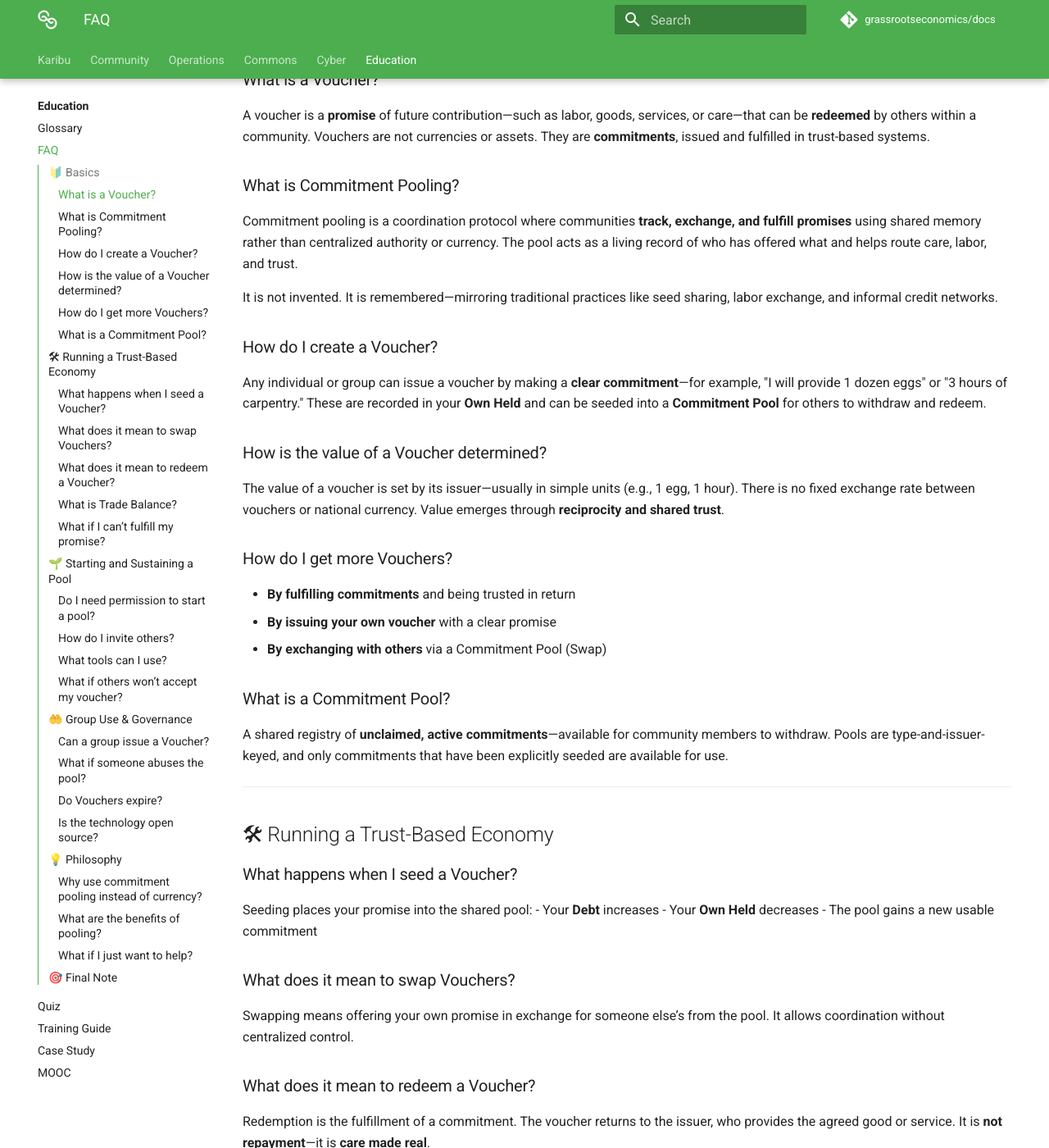
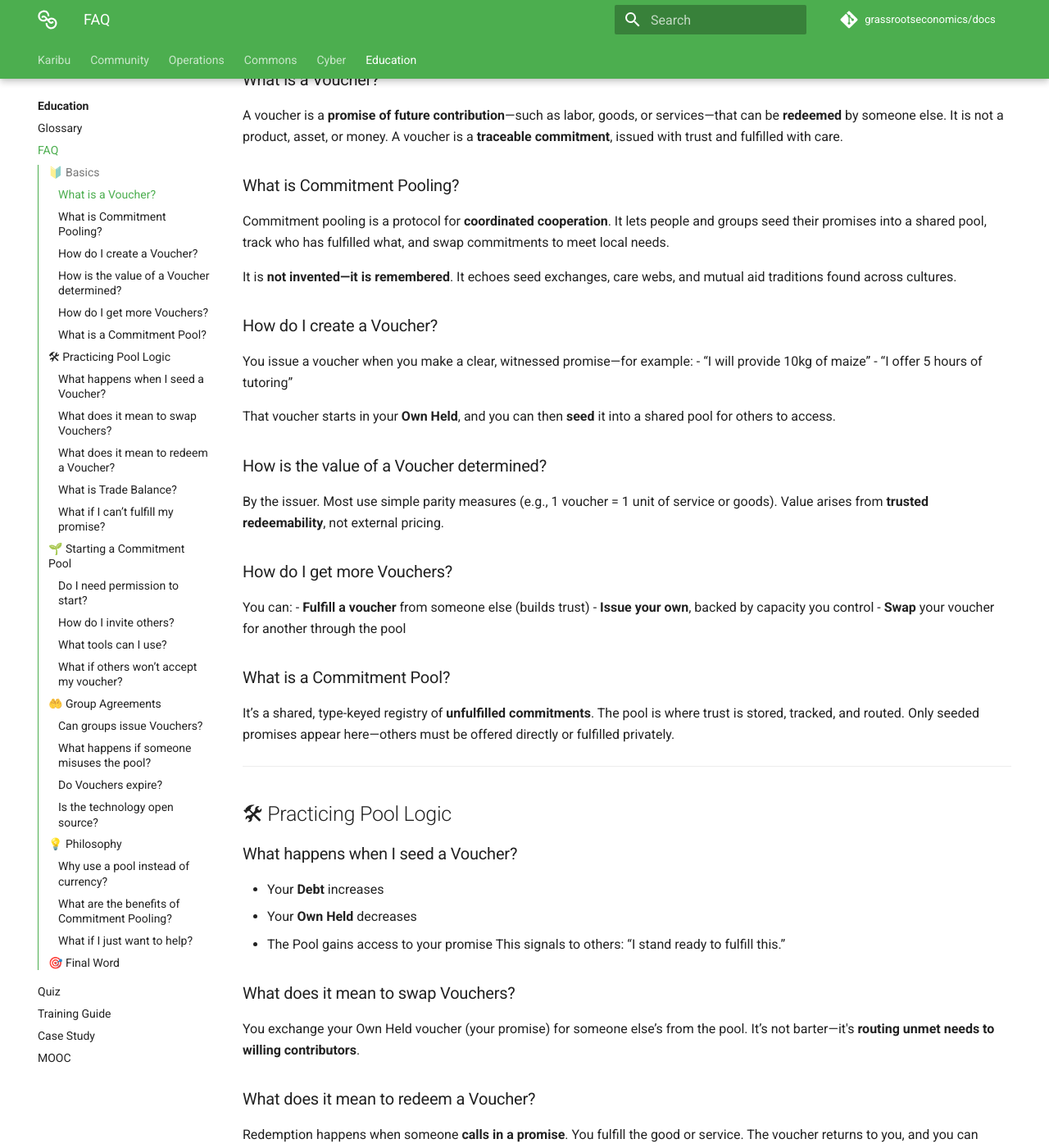
Before and after one commit to grassrootseconomics/docs.grassecon.org, an MkDocs documentation site: the page built from docs/edu/faq.md, in a window 1280 px wide and 1400 px high, scrolled down 288 px. Shown: the whole window at 82% size. Built offline with MkDocs 1.6.1 and Material for MkDocs 9.7.7, drawn with Linux system fonts in a browser that asks for light colours; comment, search, counter and statistics services are not loaded; some of the changed text lies outside the part shown.

Commit message:
Update faq.md

```diff
--- a/docs/edu/faq.md
+++ b/docs/edu/faq.md
@@ -7,114 +7,144 @@ This FAQ supports the [Training Guide](/training/) and [Glossary](/glossary/).
 ## 🔰 Basics
 
 ### What is a Voucher?
-A voucher is a **promise** of future contribution—such as labor, goods, services, or care—that can be **redeemed** by others within a community. Vouchers are not currencies or assets. They are **commitments**, issued and fulfilled in trust-based systems.
+A voucher is a **promise of future contribution**—such as labor, goods, or services—that can be **redeemed** by someone else. It is not a product, asset, or money. A voucher is a **traceable commitment**, issued with trust and fulfilled with care.
 
 ### What is Commitment Pooling?
-Commitment pooling is a coordination protocol where communities **track, exchange, and fulfill promises** using shared memory rather than centralized authority or currency. The pool acts as a living record of who has offered what and helps route care, labor, and trust.
+Commitment pooling is a protocol for **coordinated cooperation**. It lets people and groups seed their promises into a shared pool, track who has fulfilled what, and swap commitments to meet local needs.
 
-It is not invented. It is remembered—mirroring traditional practices like seed sharing, labor exchange, and informal credit networks.
+It is **not invented—it is remembered**. It echoes seed exchanges, care webs, and mutual aid traditions found across cultures.
 
 ### How do I create a Voucher?
-Any individual or group can issue a voucher by making a **clear commitment**—for example, "I will provide 1 dozen eggs" or "3 hours of carpentry." These are recorded in your **Own Held** and can be seeded into a **Commitment Pool** for others to withdraw and redeem.
+You issue a voucher when you make a clear, witnessed promise—for example:
+- “I will provide 10kg of maize”
+- “I offer 5 hours of tutoring”
+
+That voucher starts in your **Own Held**, and you can then **seed** it into a shared pool for others to access.
 
 ### How is the value of a Voucher determined?
-The value of a voucher is set by its issuer—usually in simple units (e.g., 1 egg, 1 hour). There is no fixed exchange rate between vouchers or national currency. Value emerges through **reciprocity and shared trust**.
+By the issuer. Most use simple parity measures (e.g., 1 voucher = 1 unit of service or goods). Value arises from **trusted redeemability**, not external pricing.
 
 ### How do I get more Vouchers?
-- **By fulfilling commitments** and being trusted in return
-- **By issuing your own voucher** with a clear promise
-- **By exchanging with others** via a Commitment Pool (Swap)
+You can:
+- **Fulfill a voucher** from someone else (builds trust)
+- **Issue your own**, backed by capacity you control
+- **Swap** your voucher for another through the pool
 
 ### What is a Commitment Pool?
-A shared registry of **unclaimed, active commitments**—available for community members to withdraw. Pools are type-and-issuer-keyed, and only commitments that have been explicitly seeded are available for use.
+It’s a shared, type-keyed registry of **unfulfilled commitments**. The pool is where trust is stored, tracked, and routed. Only seeded promises appear here—others must be offered directly or fulfilled privately.
 
 ---
 
-## 🛠 Running a Trust-Based Economy
+## 🛠 Practicing Pool Logic
 
 ### What happens when I seed a Voucher?
-Seeding places your promise into the shared pool:
 - Your **Debt** increases
 - Your **Own Held** decreases
-- The pool gains a new usable commitment
+- The Pool gains access to your promise
+This signals to others: “I stand ready to fulfill this.”
 
 ### What does it mean to swap Vouchers?
-Swapping means offering your own promise in exchange for someone else’s from the pool. It allows coordination without centralized control.
+You exchange your Own Held voucher (your promise) for someone else’s from the pool. It’s not barter—it's **routing unmet needs to willing contributors**.
 
 ### What does it mean to redeem a Voucher?
-Redemption is the fulfillment of a commitment. The voucher returns to the issuer, who provides the agreed good or service. It is **not repayment**—it is **care made real**.
+Redemption happens when someone **calls in a promise**. You fulfill the good or service. The voucher returns to you, and you can reuse or re-seed it.
+
+> Redemption is not repayment. It is trust, fulfilled.
 
 ### What is Trade Balance?
-Trade Balance reflects how much you’ve contributed vs. received:
-- A **positive balance** means you’ve given more than you’ve received
-- A **negative balance** means you’ve received more and should fulfill or seed back
+Trade balance = promises kept vs. promises received.
+- Positive = you’ve given more than you’ve received
+- Negative = you owe service/care back into the pool
 
 ### What if I can’t fulfill my promise?
-Redemption relies on trust. If you are delayed or unable to fulfill, communicate openly. Redemption delays can erode trust, and may require community mediation.
+Communicate early. Pools work on trust. Unfulfilled redemptions can hurt the whole group. Mediation, fallback agreements, or swap reversals may be used.
 
 ---
 
-## 🌱 Starting and Sustaining a Pool
+## 🌱 Starting a Commitment Pool
 
-### Do I need permission to start a pool?
-No. All you need is:
-- A clear promise
-- A witness or community member to engage with
-- A shared space (digital or physical) to track memory
+### Do I need permission to start?
+No. Commitment Pooling is a permissionless trust logic.
+
+To begin:
+1. Make a promise
+2. Record it
+3. Share it with others
+
+A promise and a witness are enough.
 
 ### How do I invite others?
-Use **trust first**. Invite those who are already coordinating informally—farmers, care workers, teachers, fixers. Share the story and start small.
+- Start with people who already exchange informally
+- Use memory, not marketing
+- Ask: “What can we promise one another?”
 
 ### What tools can I use?
-- **USSD for feature phones**
-- **React-based Web Interface at [sarafu.network](https://sarafu.network)**
-- **Paper vouchers** for offline exchange
-- **Community-led ledgers** (e.g., notebooks, boards, or airtime logs)
+- **USSD or SMS** (for basic phones)
+- **[Sarafu.Network](https://sarafu.network)** (web interface)
+- **Paper ledgers or slips** (for offline pools)
+- **Community boards or airtime logs** (local record-keeping)
 
 ### What if others won’t accept my voucher?
-- Ask what they need to feel trust
-- Offer to fulfill someone else’s voucher first
-- Build small clusters of reciprocal trust
+Trust needs to grow:
+- Seed first
+- Redeem someone else’s voucher to show reciprocity
+- Document fulfilled promises
 
 ---
 
-## 🤲 Group Use & Governance
+## 🤲 Group Agreements
 
-### Can a group issue a Voucher?
-Yes. Community groups (chamas, co-ops, care circles) can issue shared commitments and distribute them as member credit or emergency support.
+### Can groups issue Vouchers?
+Yes. Groups can:
+- Make collective promises (e.g., “We will host a weekly clinic”)
+- Pool member contributions
+- Use seeded vouchers to support shared projects or care roles
 
-### What if someone abuses the pool?
-Every action is tracked. Pools can self-govern using shared agreements and redemption memory. Issuers who don’t fulfill lose credibility and access.
+### What happens if someone misuses the pool?
+Memory protects the pool. Every action is recorded. If someone repeatedly fails to redeem their promises, others can:
+- Pause swaps with them
+- Redeem only with trusted issuers
+- Use group governance or fallback protocols
 
 ### Do Vouchers expire?
-They may include **time expectations**, but don’t disappear. Expiry may be handled by trust dynamics or consensus.
+Vouchers may include **expiration windows** to prevent hoarding. For example:
+- 2% monthly demurrage (encourages use)
+- Return to group fund if idle for too long
+
+Expiry terms are agreed at pool setup.
 
 ### Is the technology open source?
-Yes. Documentation and code are maintained at [github.com/grassrootseconomics](https://github.com/grassrootseconomics).
+Yes. You can fork or contribute at:
+[github.com/grassrootseconomics](https://github.com/grassrootseconomics)
 
 ---
 
 ## 💡 Philosophy
 
-### Why use commitment pooling instead of currency?
-Because care is not transactional. In many communities, scarcity is not of money—but of coordination. Pooling honors relationships, avoids debt traps, and strengthens local resilience.
+### Why use a pool instead of currency?
+Because coordination is often more scarce than money. Pools:
+- Honor local labor and care
+- Avoid market extraction
+- Amplify mutuality and visibility
+- Give people tools to **trust at scale**
 
-### What are the benefits of pooling?
-- Track who owes what—not in money, but in service
-- Strengthen community memory and mutual aid
-- Seed trust where extraction once ruled
-- Restore agency to people and groups to self-coordinate
+### What are the benefits of Commitment Pooling?
+- **Trust routing** instead of price discovery
+- A **shared metabolic memory** of what’s been offered, fulfilled, and needed
+- Strengthened agency without waiting for outside approval
 
 ### What if I just want to help?
-- Join a pool and fulfill a commitment
-- Redeem someone else’s promise
-- Help document and witness trust in action
-- Support tech stewards and local recorders
+- Join a pool and seed a small promise
+- Fulfill someone else’s commitment
+- Support those recording pool memory (tech stewards, scribes, elders)
+- Tell your story—memory multiplies trust
 
 ---
 
-## 🎯 Final Note
+## 🎯 Final Word
 
-Commitment pooling is a **living system of care**. Every voucher is a story. Every redemption is a promise kept.
+Commitment pooling is not a system to be sold—it is a field of care to be remembered.
 
-> Your promise is enough. Let the pools begin—wherever you are.
+> When we track promises together, we restore dignity to coordination.
+
+Let the pools begin.
```
